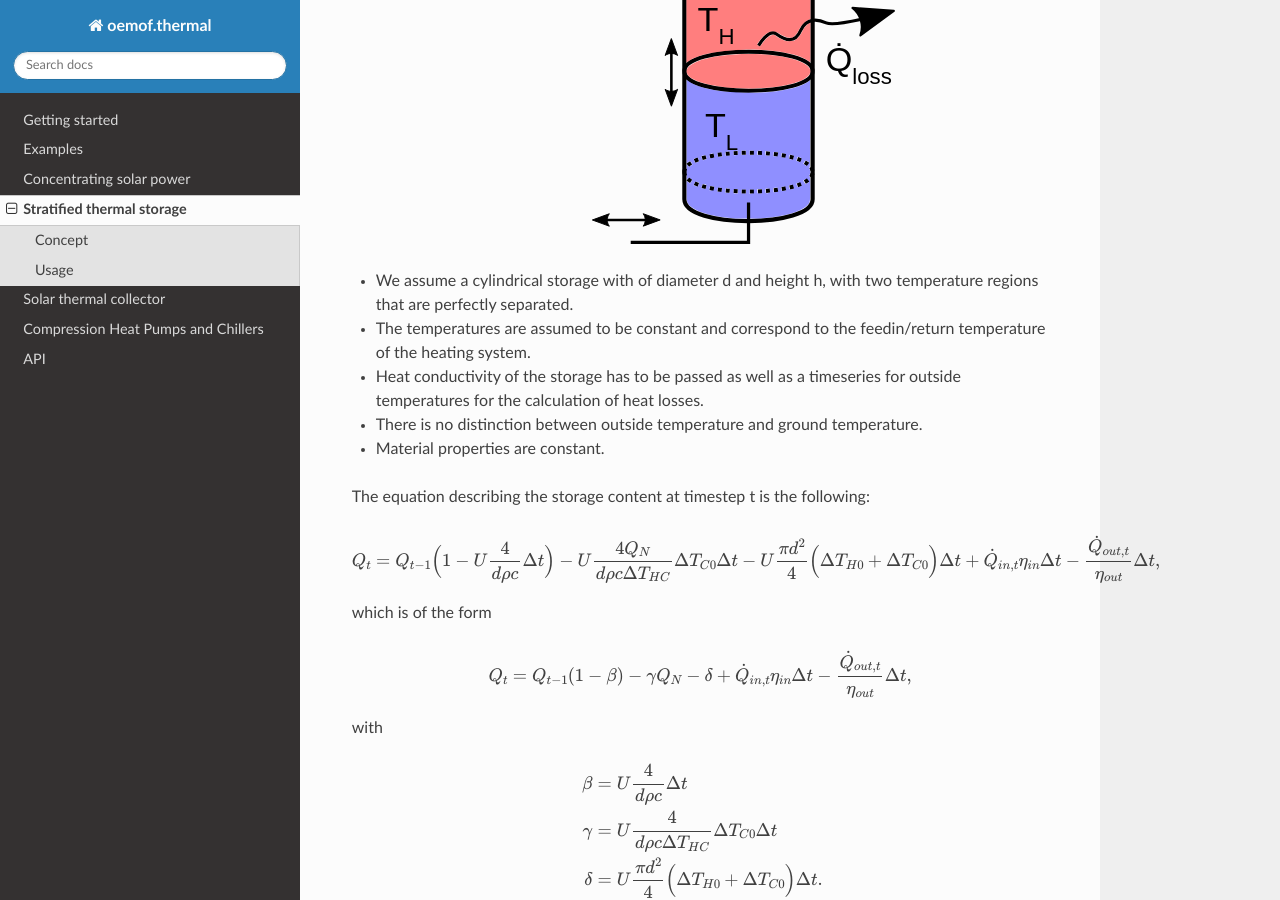
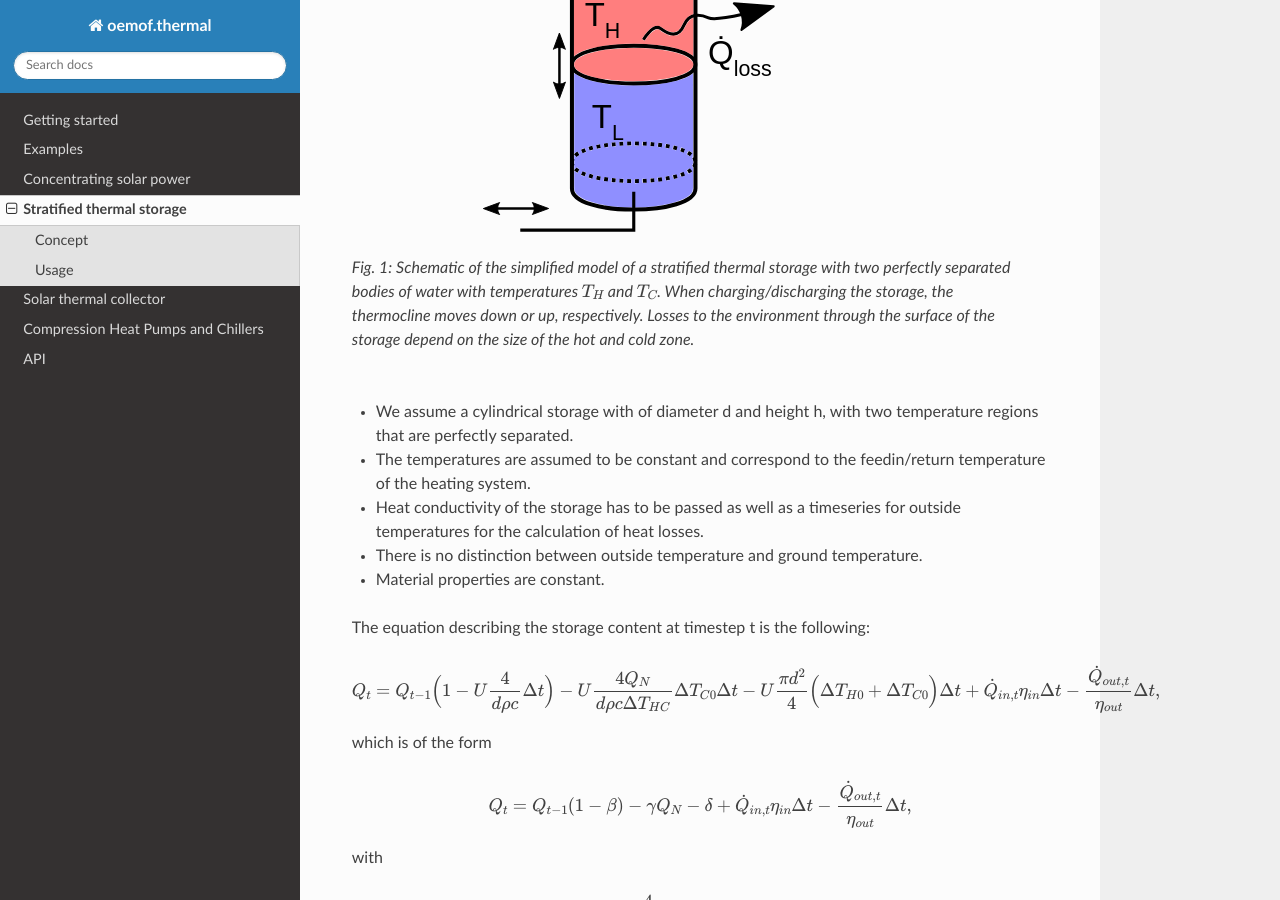
Before and after one commit to oemof/oemof-thermal, a Sphinx documentation site: the page built from docs/stratified_thermal_storage.rst, in a window 1280 px wide and 900 px high, scrolled down 398 px. Built offline with Sphinx 7.4.7 and the Read the Docs theme 2.0.0, drawn with Linux system fonts in a browser that asks for light colours; formulas are drawn with MathJax 3; pages that are not in the unit, such as notebooks, are missing from menus.

Commit message:
Add caption to figure

```diff
--- a/docs/stratified_thermal_storage.rst
+++ b/docs/stratified_thermal_storage.rst
@@ -10,10 +10,16 @@ Concept
 
 A simplified 2-zone-model of a stratified thermal energy storage.
 
-.. 	image:: _pics/stratified_thermal_storage.svg
+.. 	figure:: _pics/stratified_thermal_storage.svg
    :width: 70 %
    :alt: stratified_thermal_storage.svg
-   :align: center
+   :align: left
+
+   Fig. 1: Schematic of the simplified model of a stratified thermal storage with two
+   perfectly separated bodies of water with temperatures :math:`T_H` and
+   :math:`T_C`. When charging/discharging the storage, the thermocline moves
+   down or up, respectively. Losses to the environment through the surface of the
+   storage depend on the size of the hot and cold zone.
 
 * We assume a cylindrical storage with of diameter d and height h,
   with two temperature regions that are perfectly separated.
```
